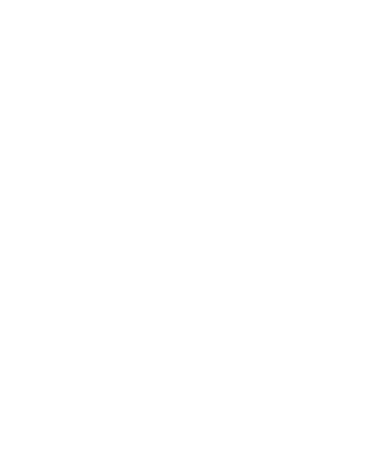
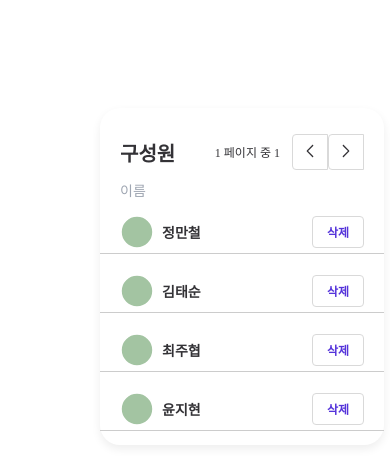
Before and after one commit to sprint-part3-team1/Planyang, a Next.js app: page /main in a window 390 px wide. Shown: the top 470 px of the page. Built offline with nearby package versions, Linux system fonts and the light colour scheme.

Commit message:
feat : TableMember 컴포넌트 구현

```diff
--- /dev/null
+++ b/src/app/(route)/main/page.module.css
@@ -0,0 +1,3 @@
+.container {
+  padding: 100px;
+}
--- a/src/app/(route)/main/page.tsx
+++ b/src/app/(route)/main/page.tsx
@@ -1 +1,11 @@
-export default function Main() {}
+import TableMember from '@/app/(route)/mydashboard/_components/TableMember';
+import styles from './page.module.css';
+
+export default function Main() {
+  return (
+    <div className={styles.container}>
+      <br />
+      <TableMember />
+    </div>
+  );
+}
--- /dev/null
+++ b/src/app/(route)/mydashboard/_components/TableMember.module.css
@@ -0,0 +1,127 @@
+.container {
+  display: flex;
+  flex-direction: column;
+  width: 62rem;
+  height: 40.4rem;
+  padding: 2.6rem 0rem 0rem 0rem;
+  border-radius: 2rem;
+  background: var(--white_FFFFFF);
+  box-shadow: 0rem 0.4rem 1rem var(--gray_EEEEEE);
+}
+
+.title {
+  display: flex;
+  width: 62rem;
+  height: 4rem;
+  padding: 0rem 2.8rem;
+  justify-content: space-between;
+  align-items: center;
+  flex-shrink: 0;
+  margin-bottom: 2rem;
+}
+
+#titleMember {
+  color: var(--black_333236);
+  font-family: Pretendard;
+  font-size: 2.4rem;
+  font-style: normal;
+  font-weight: var(--bold);
+  line-height: normal;
+}
+
+.pagination {
+  display: flex;
+  align-items: center;
+  gap: 1.6rem;
+  color: var(--black_333236);
+  font-family: Pretendard;
+  font-size: var(--font14);
+  font-style: normal;
+  font-weight: 400;
+  line-height: normal;
+}
+
+.name {
+  padding: 0rem 2.8rem;
+  color: var(--gray_9FA6B2);
+  font-family: Pretendard;
+  font-size: var(--font16);
+  font-style: normal;
+  font-weight: 400;
+  line-height: normal;
+  margin-bottom: 2rem;
+}
+
+.memberContainer {
+  display: flex;
+  width: 62rem;
+  padding: 0rem 2.8rem;
+  justify-content: space-between;
+  align-items: center;
+  flex-shrink: 0;
+  border-bottom: 0.1rem solid #ccc;
+  padding-bottom: 1rem;
+  margin-bottom: 2rem;
+}
+
+.profileFrame {
+  display: flex;
+  align-items: center;
+  gap: 1.2rem;
+}
+
+#memberName {
+  color: var(--black_333236);
+  font-family: Pretendard;
+  font-size: var(--font16);
+  font-style: normal;
+  font-weight: var(--bold);
+  line-height: normal;
+}
+
+@media (max-width: 767px) {
+  .container {
+    width: 28.4rem;
+    height: 33.7rem;
+    flex-shrink: 0;
+  }
+  .title {
+    width: 28.4rem;
+    height: 3.6rem;
+    padding: 0rem 2rem;
+    margin-bottom: 1rem;
+  }
+  #titleMember {
+    font-size: 2rem;
+  }
+
+  .pagination {
+    gap: 1.2rem;
+    font-size: var(--font12);
+  }
+  .name {
+    padding: 0rem 2rem;
+    font-size: var(--font14);
+  }
+
+  .memberContainer {
+    width: 28.4rem;
+    height: 3.4rem;
+    padding: 0rem 2rem;
+    padding-bottom: 1rem;
+    margin-bottom: 2.5rem;
+  }
+
+  .memberImage {
+    width: 3.4rem;
+    height: 3.4rem;
+  }
+
+  .profileFrame {
+    gap: 0.8rem;
+  }
+
+  #memberName {
+    font-size: var(--font14);
+  }
+}
--- /dev/null
+++ b/src/app/(route)/mydashboard/_components/TableMember.tsx
@@ -0,0 +1,43 @@
+import Image from 'next/image';
+import styles from './TableMember.module.css';
+import ArrowButton from '../../../_components/Button/ArrowButton/ArrowButton';
+import DeleteButton from '../../../_components/Button/DeleteButton/DeleteButton';
+
+const TableMember = () => {
+  const PROFILE_ELLIPSE = '/assets/icons/profileEllipse.svg';
+  const memberData = [
+    { name: '정만철', image: PROFILE_ELLIPSE },
+    { name: '김태순', image: PROFILE_ELLIPSE },
+    { name: '최주협', image: PROFILE_ELLIPSE },
+    { name: '윤지현', image: PROFILE_ELLIPSE },
+  ];
+  return (
+    <div className={styles.container}>
+      <div className={styles.title}>
+        <span id={styles.titleMember}>구성원</span>
+        <div className={styles.pagination}>
+          <span>1 페이지 중 1</span>
+          <ArrowButton />
+        </div>
+      </div>
+      <span className={styles.name}> 이름</span>
+      {memberData.map((member, index) => (
+        <div key={index} className={styles.memberContainer}>
+          <div className={styles.profileFrame}>
+            <Image
+              width={38}
+              height={38}
+              src={member.image}
+              alt={member.name}
+              className={styles.memberImage}
+            />
+            <span id={styles.memberName}>{member.name}</span>
+          </div>
+          <DeleteButton />
+        </div>
+      ))}
+    </div>
+  );
+};
+
+export default TableMember;
```
